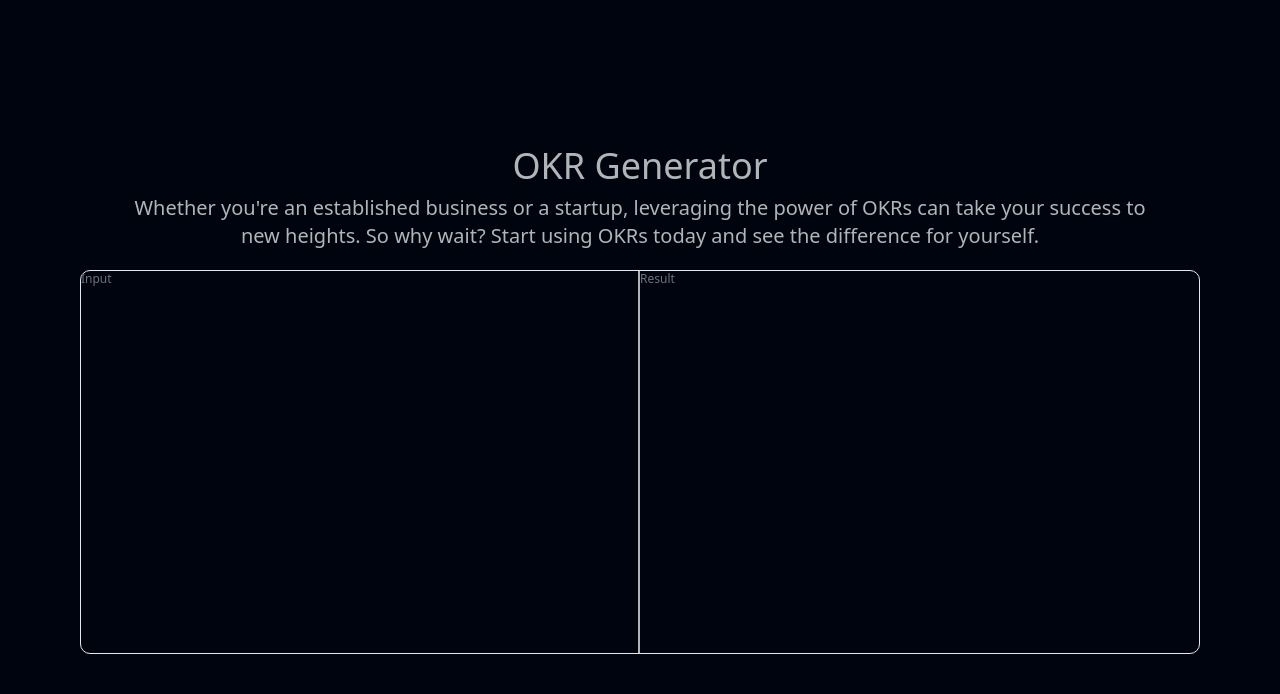
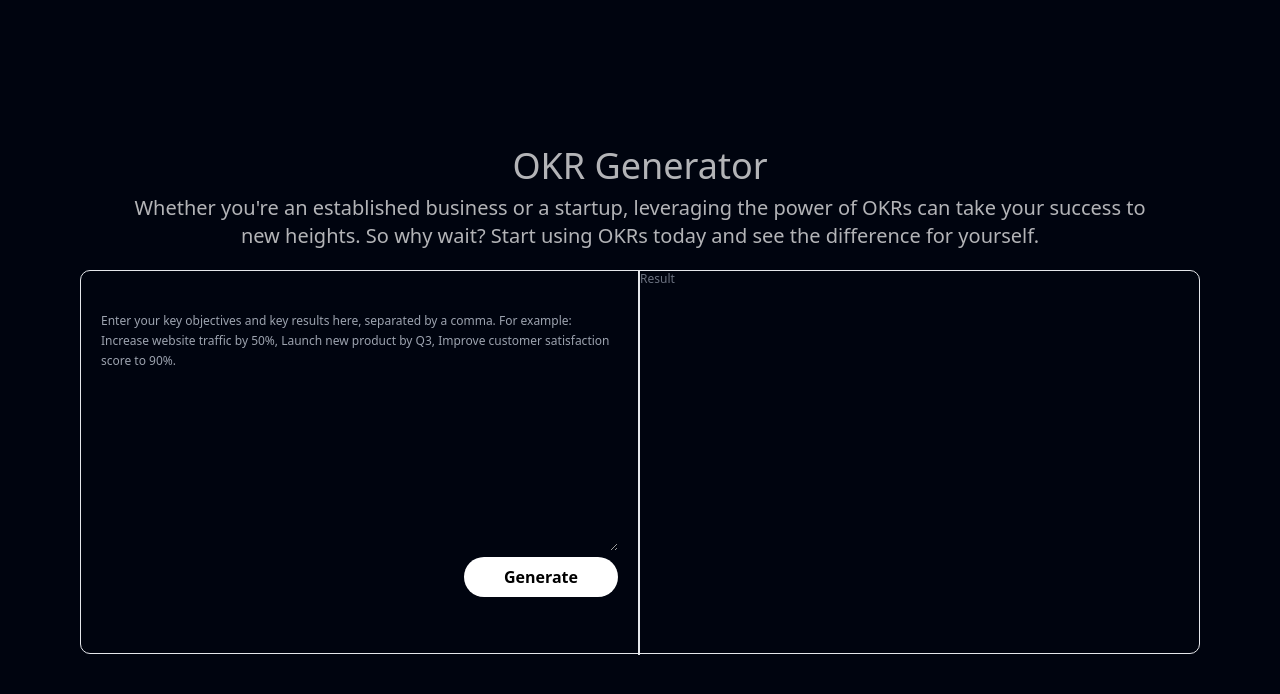
Before and after one commit to seunthegreat/okr-generator, a React (Vite) app: page / in a window 1280 px wide. Shown: the top 694 px of the page. Built offline with nearby package versions, Linux system fonts and the light colour scheme.

Commit message:
styling and state management

```diff
--- a/src/components/Generator.tsx
+++ b/src/components/Generator.tsx
@@ -1,15 +1,30 @@
-import React from 'react'
+import React, { useState } from 'react';
 import { text } from '../style';
 import { Input, KeyResults } from '.';
+import { contents } from '../constants';
 
-
+const { placeholder } = contents.input;
 type Props = {}
 
 const Generator = (props: Props) => {
+  const [objective, setObjective] = useState('');
+
+  const handleObjectiveChange = (value: string) => {
+    setObjective(value)
+  };
+
+  const handleGenerate = () => {
+    console.log("Objective: ",objective)
+  }
   return (
     <div className='h-96 flex flex-col w-full px-20'>
       <div className='border rounded-[10px] h-full grid grid-cols-2 '>
-        <Input />
+        <Input
+          placeholder={placeholder}
+          value={objective}
+          onChange={handleObjectiveChange}
+          onClickGenerate={handleGenerate}
+          />
         <KeyResults />
       </div>
     </div>
--- a/src/components/Input.tsx
+++ b/src/components/Input.tsx
@@ -1,16 +1,37 @@
-import React from 'react'
+import React, { ChangeEvent, FC, MouseEvent } from 'react';
 import { text } from '../style';
 
-type Props = {}
+interface Props {
+  placeholder?: string;
+  value?: string;
+  onChange: (value: string) => void;
+  onClickGenerate: (event: MouseEvent<HTMLButtonElement>) => void;
+}
 
-const Input = (props: Props) => {
+const Input: FC<Props> = ({ placeholder, value, onChange, onClickGenerate }) => {
+  const handleOnChange = (event: ChangeEvent<HTMLTextAreaElement>) => {
+    onChange(event.target.value);
+  };
+
   return (
-    <div className='border-r-[2px] border-dimWhite'>
-      <p className={`${text.body}`}>
-        Input
-      </p>
-   </div>
+    <div className='border-r-[2px]'>
+      <div className='p-5 py-10 h-96'>
+        <textarea
+          placeholder={placeholder}
+          className={`${text.small} outline-none bg-primary w-full h-60 text-dimWhite leading-5`}
+          value={value}
+          onChange={handleOnChange}
+        />
+        <div className='flex flex-row justify-end'>
+          <button
+            onClick={onClickGenerate}
+            className='bg-white rounded-[40px] flex hover:bg-transparent hover:border hover:border-[1px]'>
+            <p className='font-semibold hover:text-white p-2 px-10'>Generate</p>
+          </button>
+        </div>
+      </div>
+    </div>
   )
 };
 
-export default Input
+export default Input;
--- a/src/constants/index.ts
+++ b/src/constants/index.ts
@@ -2,6 +2,9 @@ export interface ContentProps {
   header: {
     title: string;
     body: string;
+  },
+  input: {
+    placeholder: string;
   }
 };
 
@@ -11,5 +14,8 @@ export const contents: ContentProps = {
     body: `Whether you're an established business or a startup, leveraging the power of OKRs can
       take your success to new heights. So why wait? Start using OKRs today and see the difference
       for yourself.`
+  },
+  input: {
+    placeholder: `Enter your key objectives and key results here, separated by a comma. For example: Increase website traffic by 50%, Launch new product by Q3, Improve customer satisfaction score to 90%.`
   }
 };
```
